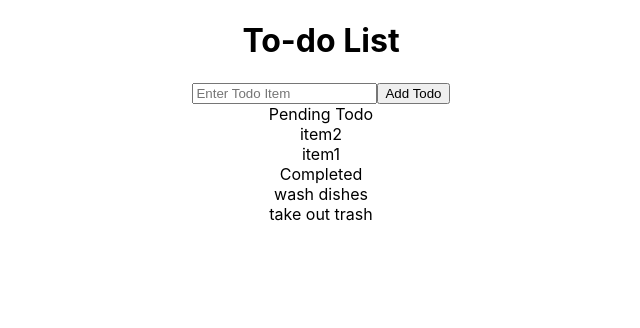
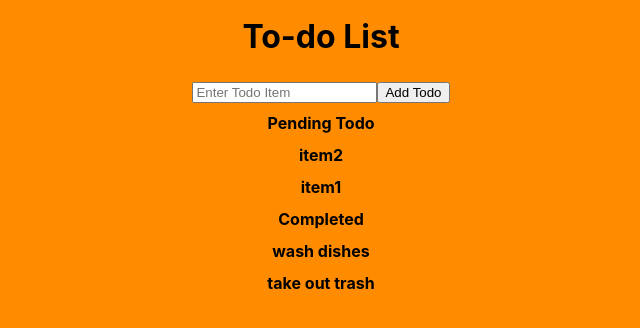
Before and after one commit to ShawnTaylor95/ReactJSDemo, a React (Create React App) app in the folder reactjsdemo/: page / in a window 1280 px wide. Shown: the top 328 px of the page, without its empty margins (319-959 px from the left). Built offline with nearby package versions, Linux system fonts and the light colour scheme.

Commit message:
some css and app js receiving pending item

```diff
--- a/reactjsdemo/src/App.css
+++ b/reactjsdemo/src/App.css
@@ -28,6 +28,16 @@
   color: #61dafb;
 }
 
+body{
+    background-color: darkorange;
+    font-weight: bold;
+    line-height: 200%;
+}
+
+.title{
+    font-size: 150%;
+}
+
 @keyframes App-logo-spin {
   from {
     transform: rotate(0deg);
--- a/reactjsdemo/src/App.js
+++ b/reactjsdemo/src/App.js
@@ -43,6 +43,7 @@ class App extends Component {
         if(index > -1){
             todoList.splice(index,1);
             this.setState({todoList: todoList});
+            this.setState({completedList:[ ...this.state.completedList,key]})
         }
     }
 
```
